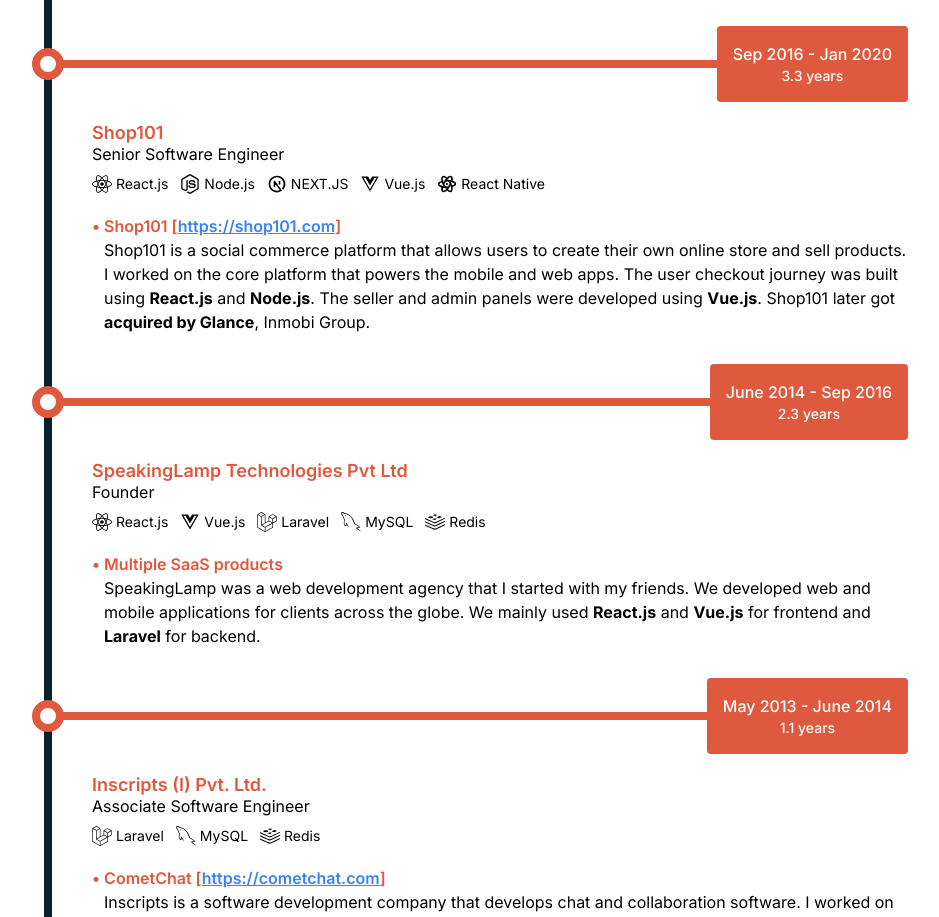
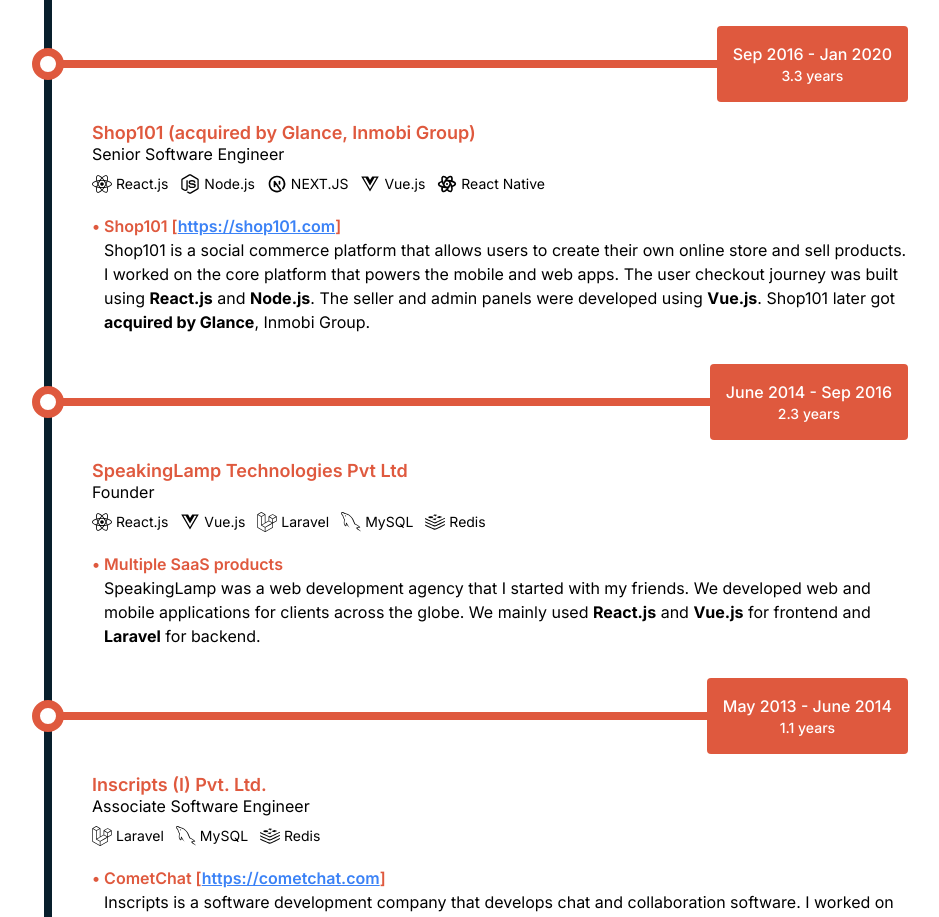
Before and after one commit to abhijit-ghogre/portfolio, a Next.js app: page / in a window 1280 px wide. Shown: the part 2480-3397 px from the top of the page, without its empty margins (164-1103 px from the left). Built offline with nearby package versions, Linux system fonts and the light colour scheme.

Commit message:
Timeline items fix

```diff
--- a/src/components/Timeline.tsx
+++ b/src/components/Timeline.tsx
@@ -118,7 +118,7 @@
   {
     startMonth: "Sep 2016",
     endMonth: "Jan 2020",
-    companyName: "Shop101",
+    companyName: "Shop101 (acquired by Glance, Inmobi Group)",
     designation: "Senior Software Engineer",
     technologies: [
       "React.js",
```
